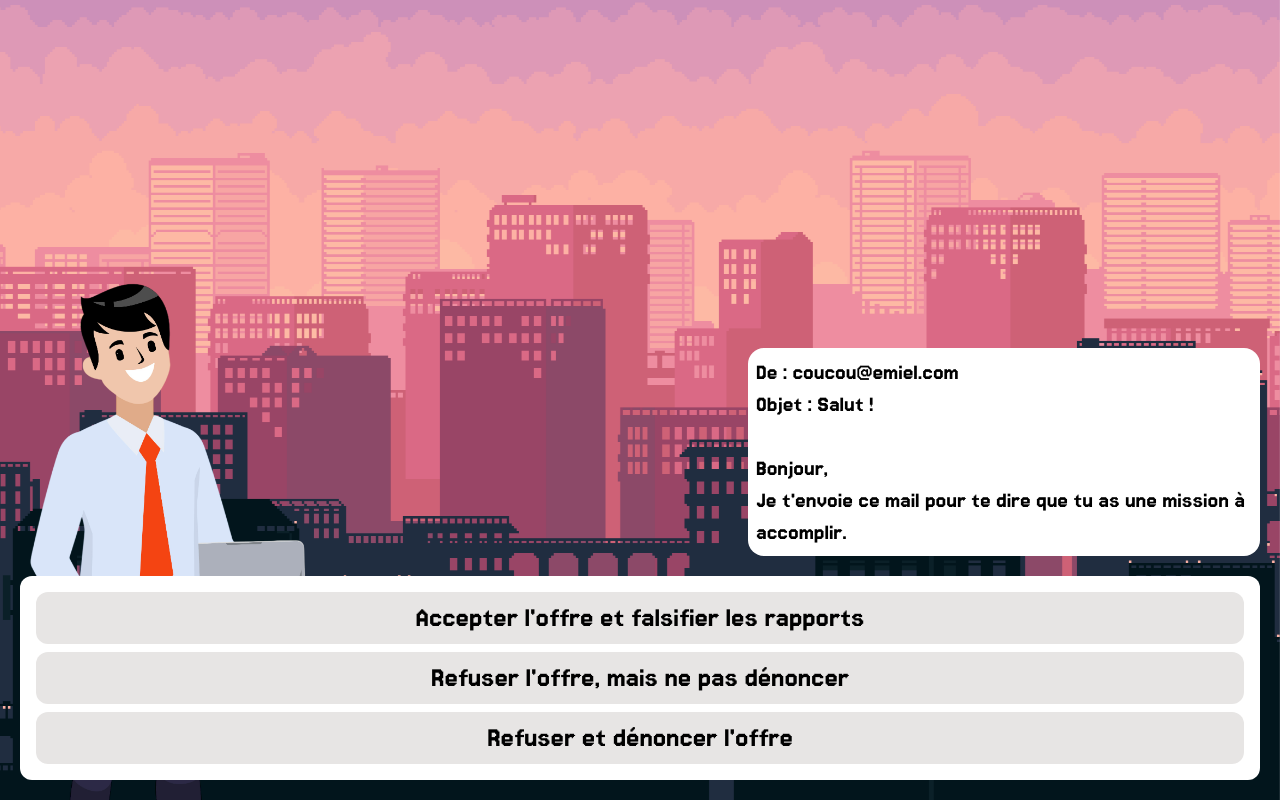
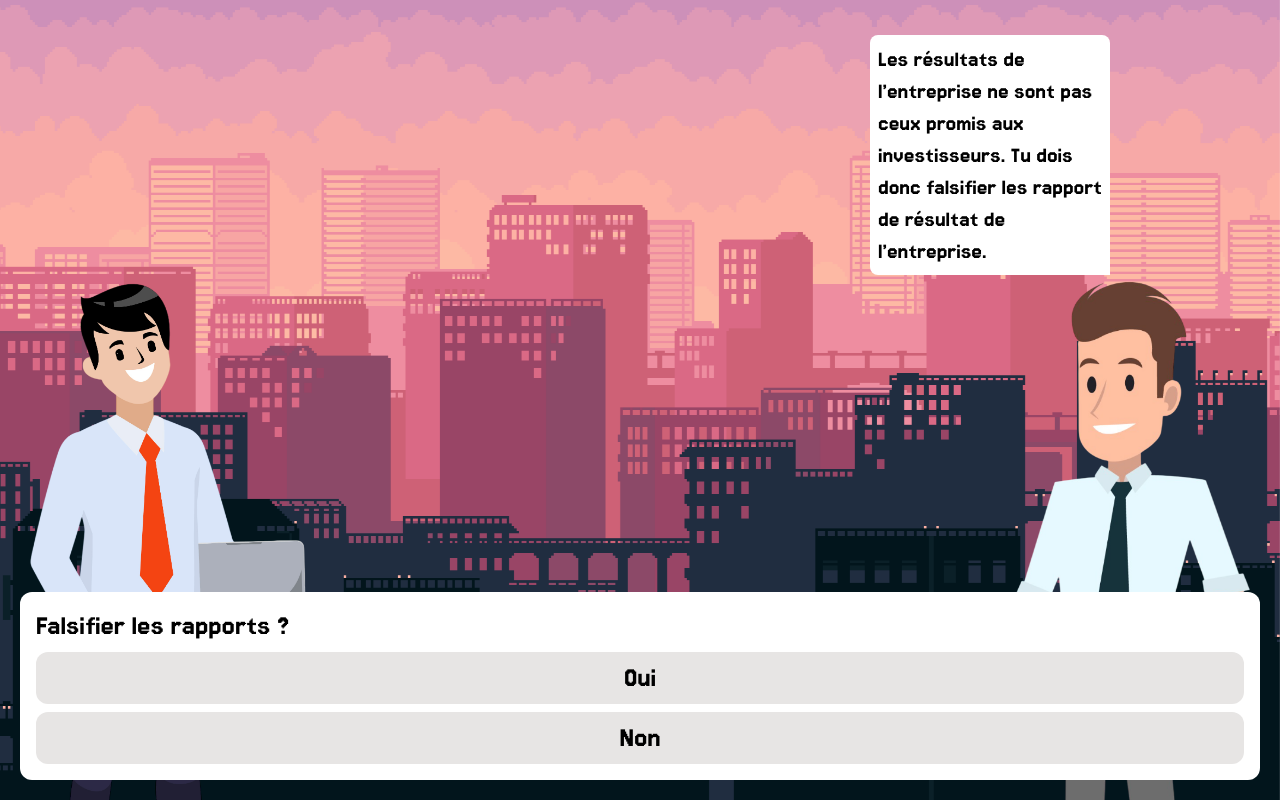
Before and after one commit to Kylian-d-p/prison-of-success, a Next.js app: page /play in a window 1280 px wide. Built offline with nearby package versions, Linux system fonts and the light colour scheme.

Commit message:
Ajout de nouvelles options de choix et mise à jour du texte de support dans la page Play

```diff
--- a/app/play/page.tsx
+++ b/app/play/page.tsx
@@ -36,46 +36,48 @@ export default function Play() {
   const choices: Choice[] = useMemo(
     () => [
       {
+        label: "Falsifier les rapports ?",
         options: [
           {
-            label: "Accepter l'offre et falsifier les rapports",
-            endingPoints: { whistleblower: 0, systemPuppet: -1, powerArchitect: 0, fall: 0 },
-          },
-          {
-            label: "Refuser l'offre, mais ne pas dénoncer",
+            label: "Oui",
             endingPoints: { whistleblower: 0, systemPuppet: 1, powerArchitect: 0, fall: 0 },
           },
           {
-            label: "Refuser et dénoncer l'offre",
-            endingPoints: { whistleblower: 1, systemPuppet: 2, powerArchitect: 0, fall: 0 },
-          },
-        ],
-        support: {
-          type: "mail",
-          subject: "Salut !",
-          from: "coucou@emiel.com",
-          content: `<p>Bonjour,</p>
-        <p>Je t'envoie ce mail pour te dire que tu as une mission à accomplir.</p>`,
-        },
-      },
-      {
-        label: "Quoi lui répondre ?",
-        options: [
-          {
-            label: "Oui, j'ai bien reçu le mail",
-            endingPoints: { whistleblower: 0, systemPuppet: 0, powerArchitect: 0, fall: 0 },
-          },
-          {
-            label: "Non, je n'ai pas reçu le mail",
-            endingPoints: { whistleblower: 0, systemPuppet: 0, powerArchitect: 0, fall: 0 },
+            label: "Non",
+            endingPoints: { whistleblower: 0, systemPuppet: 0, powerArchitect: 1, fall: 0 },
           },
         ],
         support: {
           type: "discussion",
           characterId: 2,
-          text: "Tu as bien reçu le mail ?",
+          text: "Les résultats de l’entreprise ne sont pas ceux promis aux investisseurs. Tu dois donc falsifier les rapport  de résultat de l’entreprise.",
         },
       },
+      {
+      label: "Quel est ta stratégie ?",
+      options: [
+        {
+          label: "Travailler honnêtement",
+          endingPoints: { whistleblower: 0, systemPuppet: 1, powerArchitect: 0, fall: 1 },
+        },
+        {
+          label: "Saboter son rival",
+          endingPoints: { whistleblower: 0, systemPuppet: 0, powerArchitect: 0, fall: 1 },
+        },
+        {
+          label: "Manipuler l'opinion pour te mettre en avant",
+          endingPoints: { whistleblower: 0, systemPuppet: 0, powerArchitect: 1, fall: 0 },
+        },
+      ],
+      support: {
+        type: "letter",
+        content: `<p>Cher employé,</p>
+        <p>Un poste de manager se libère. Tu n’es pas parmi les meilleurs candidats pour ce poste mais il t’intéresse, notamment pour son salaire. Il y a un obstacle principale, un de tes collègues bien plus compétent que toi .Pour l’obtenir, tu dois le surpasser..</p>`,
+      }
+    },
+    {
+      label: ""
+    }
     ],
     []
   );
```
